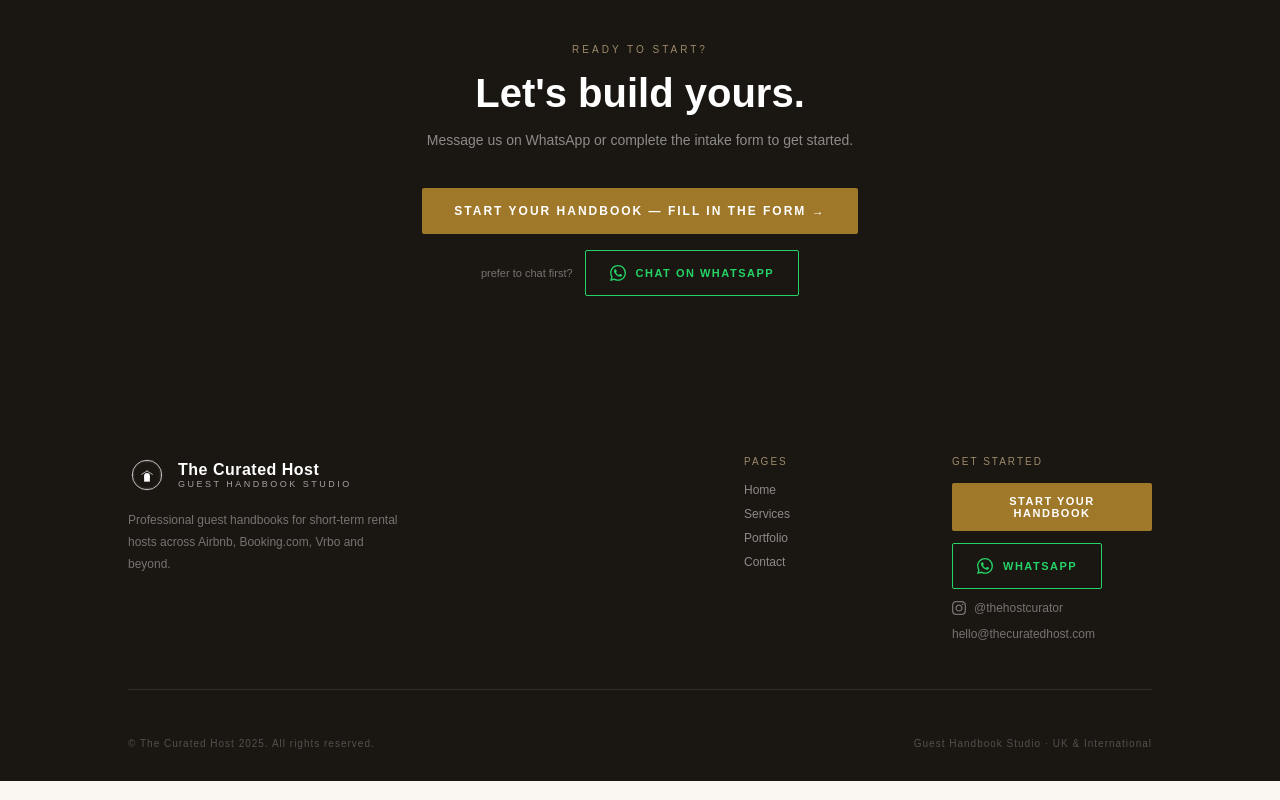
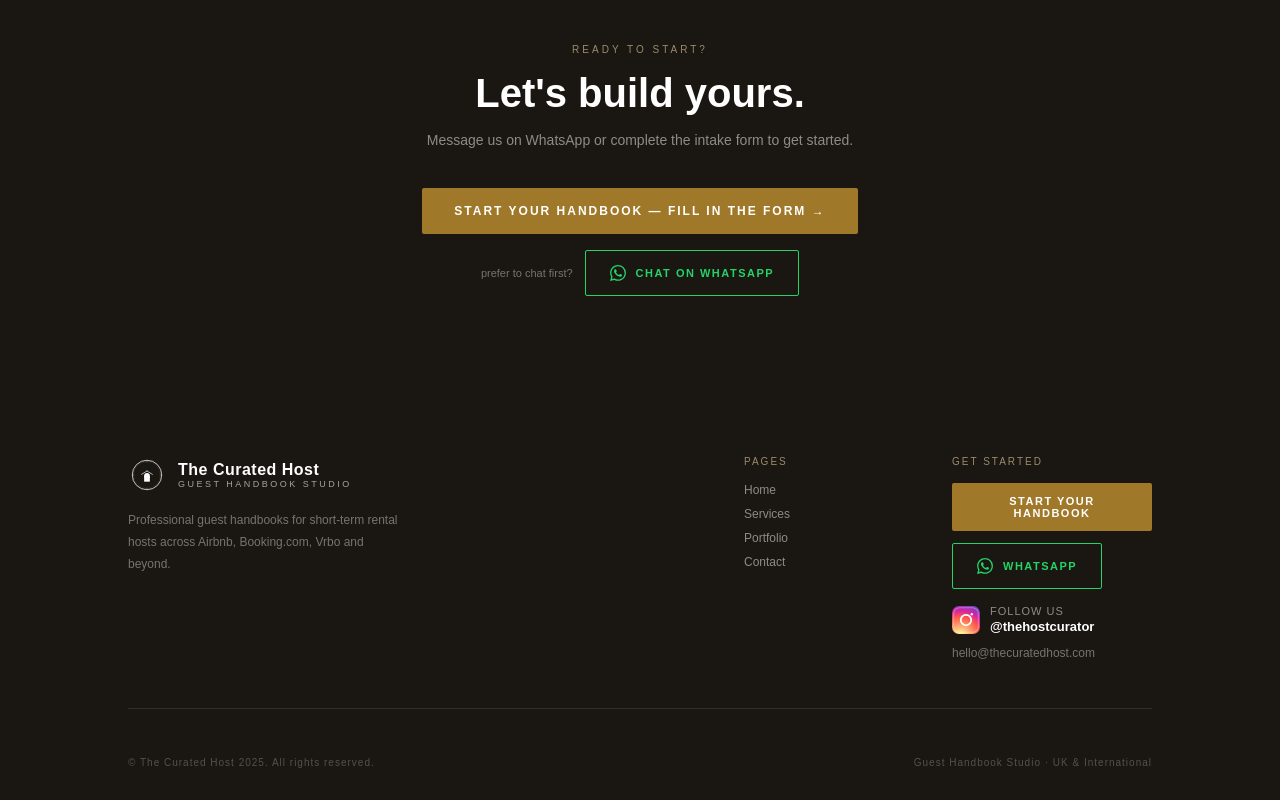
Before and after one commit to thehostcurator-boop/The-curated-host, a React (Create React App) app: page / in a window 1280 px wide. Shown: the part 4232-5032 px from the top of the page. Built offline with nearby package versions, Linux system fonts and the light colour scheme.

Commit message:
Update App.jsx

```diff
--- a/src/App.jsx
+++ b/src/App.jsx
@@ -846,14 +846,29 @@ function Footer({ setPage }) {
           }}>Start Your Handbook</button>
           <WhatsAppBtn text="WhatsApp" />
           <a href="https://www.instagram.com/thehostcurator" target="_blank" rel="noopener noreferrer" style={{
-            display: "inline-flex", alignItems: "center", gap: "8px", marginTop: "12px",
-            fontFamily: "'Futura','Century Gothic',sans-serif", fontSize: "12px",
-            color: "rgba(255,255,255,0.4)", textDecoration: "none",
+            display: "inline-flex", alignItems: "center", gap: "10px", marginTop: "16px",
+            textDecoration: "none",
           }}>
-            <svg width="14" height="14" viewBox="0 0 24 24" fill="rgba(255,255,255,0.4)">
-              <path d="M12 2.163c3.204 0 3.584.012 4.85.07 3.252.148 4.771 1.691 4.919 4.919.058 1.265.069 1.645.069 4.849 0 3.205-.012 3.584-.069 4.849-.149 3.225-1.664 4.771-4.919 4.919-1.266.058-1.644.07-4.85.07-3.204 0-3.584-.012-4.849-.07-3.26-.149-4.771-1.699-4.919-4.92-.058-1.265-.07-1.644-.07-4.849 0-3.204.013-3.583.07-4.849.149-3.227 1.664-4.771 4.919-4.919 1.266-.057 1.645-.069 4.849-.069zm0-2.163c-3.259 0-3.667.014-4.947.072-4.358.2-6.78 2.618-6.98 6.98-.059 1.281-.073 1.689-.073 4.948 0 3.259.014 3.668.072 4.948.2 4.358 2.618 6.78 6.98 6.98 1.281.058 1.689.072 4.948.072 3.259 0 3.668-.014 4.948-.072 4.354-.2 6.782-2.618 6.979-6.98.059-1.28.073-1.689.073-4.948 0-3.259-.014-3.667-.072-4.947-.196-4.354-2.617-6.78-6.979-6.98-1.281-.059-1.69-.073-4.949-.073zm0 5.838c-3.403 0-6.162 2.759-6.162 6.162s2.759 6.163 6.162 6.163 6.162-2.759 6.162-6.163c0-3.403-2.759-6.162-6.162-6.162zm0 10.162c-2.209 0-4-1.79-4-4 0-2.209 1.791-4 4-4s4 1.791 4 4c0 2.21-1.791 4-4 4zm6.406-11.845c-.796 0-1.441.645-1.441 1.44s.645 1.44 1.441 1.44c.795 0 1.439-.645 1.439-1.44s-.644-1.44-1.439-1.44z"/>
+            {/* Instagram gradient icon */}
+            <svg width="28" height="28" viewBox="0 0 24 24">
+              <defs>
+                <radialGradient id="igGrad" cx="30%" cy="107%" r="150%">
+                  <stop offset="0%" stopColor="#fdf497"/>
+                  <stop offset="5%" stopColor="#fdf497"/>
+                  <stop offset="45%" stopColor="#fd5949"/>
+                  <stop offset="60%" stopColor="#d6249f"/>
+                  <stop offset="90%" stopColor="#285AEB"/>
+                </radialGradient>
+              </defs>
+              <rect x="0" y="0" width="24" height="24" rx="6" ry="6" fill="url(#igGrad)"/>
+              <circle cx="12" cy="12" r="4.5" fill="none" stroke="white" strokeWidth="1.5"/>
+              <circle cx="17" cy="7" r="1" fill="white"/>
+              <rect x="1.5" y="1.5" width="21" height="21" rx="5" ry="5" fill="none" stroke="white" strokeWidth="1" strokeOpacity="0.3"/>
             </svg>
-            @thehostcurator
+            <div>
+              <div style={{ fontFamily: "'Futura','Century Gothic',sans-serif", fontSize: "11px", color: "rgba(255,255,255,0.5)", letterSpacing: "1px", textTransform: "uppercase", marginBottom: "2px" }}>Follow us</div>
+              <div style={{ fontFamily: "'Futura','Century Gothic',sans-serif", fontSize: "13px", color: WHITE, fontWeight: "bold" }}>@thehostcurator</div>
+            </div>
           </a>
           <div style={{ fontFamily: "'Futura','Century Gothic',sans-serif", fontSize: "12px", color: "rgba(255,255,255,0.4)", marginTop: "8px" }}>hello@thecuratedhost.com</div>
         </div>
```
